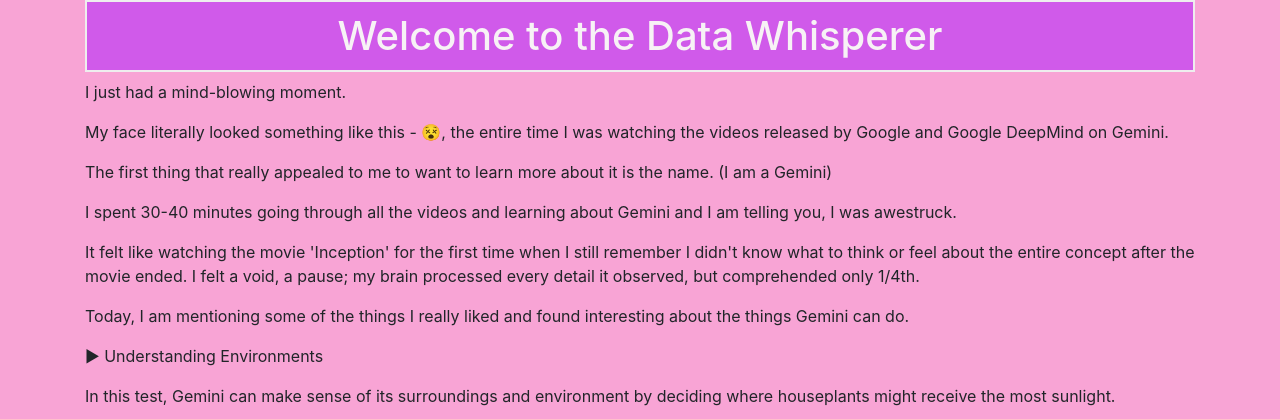
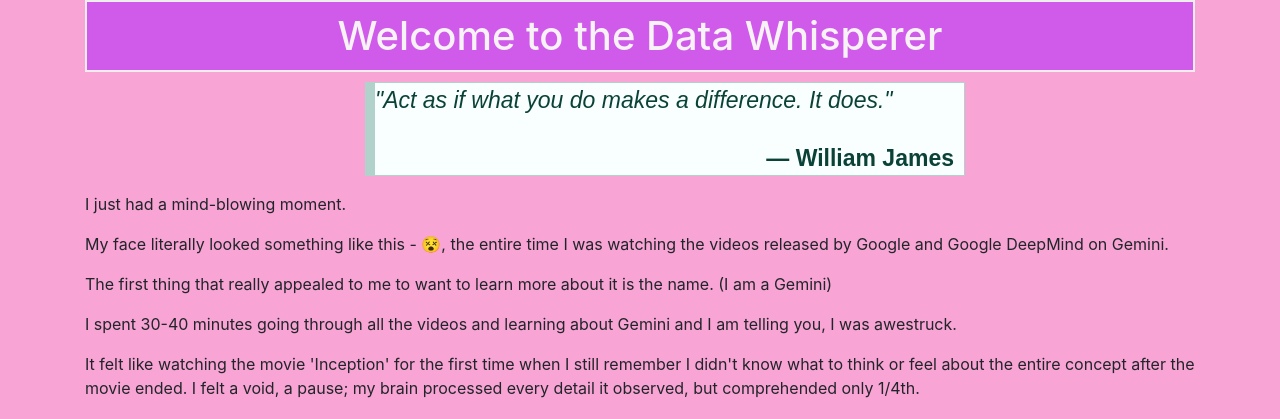
Before and after one commit to vijaayyyyvarshini/datawhisperer, a Flask app: page /22thblog in a window 1280 px wide. Shown: the part 56-475 px from the top of the page. Run offline with Flask 3, Linux system fonts and the light colour scheme; some libraries are stand-ins or nearby versions.

Commit message:
Day 21 Learning revise

```diff
--- a/templates/22blog.html
+++ b/templates/22blog.html
@@ -3,6 +3,17 @@
 <link rel="stylesheet" href="{{ url_for('static', filename= 'css/style.css') }}">
 {% block content %}
     <h1>{% block title %} Welcome to the Data Whisperer {% endblock %}</h1>
+
+
+    <body>
+      <blockquote class="blockquote blockquote--bordered">
+        <p class="blockquote_text">
+          "Act as if what you do makes a difference. It does."
+        </p>
+        <p class="blockquote_text blockquote_text_author">
+            William James
+        </p>
+    </blockquote>
 
     <p>I just had a mind-blowing moment.</p>
 
```
